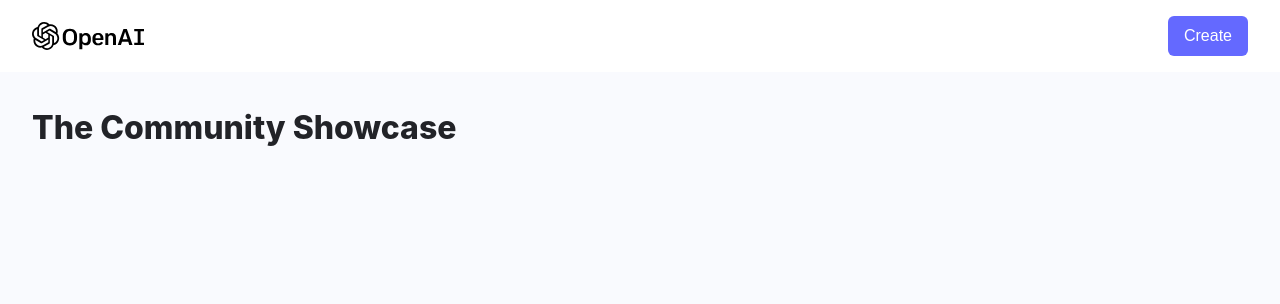
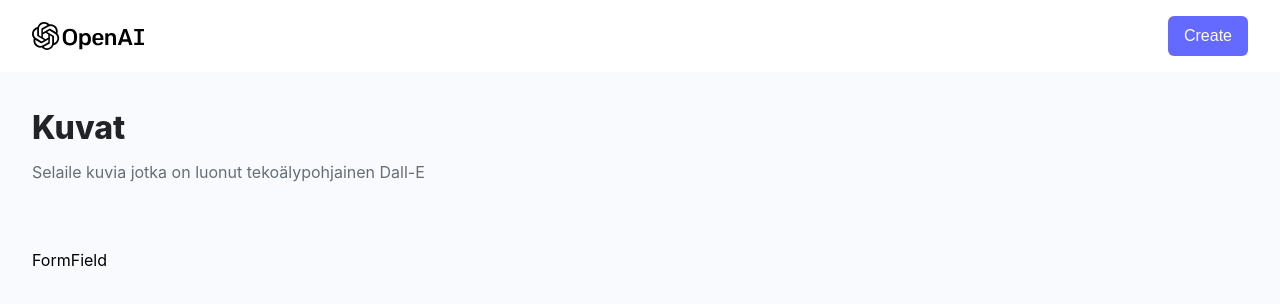
Before and after one commit to janisollo/ai_image_generator, a React (Vite) app in the folder client/: page / in a window 1280 px wide. Shown: the top 304 px of the page. Built offline with nearby package versions, Linux system fonts and the light colour scheme; a web font is replaced by a local one.

Commit message:
loading and wordCount created to display searches properly

```diff
--- a/client/src/pages/Home.jsx
+++ b/client/src/pages/Home.jsx
@@ -5,12 +5,46 @@
 const Home = () => {
   const [loading, setLoading] = useState(false);
   const [allPosts, setAllPosts] = useState(null);
+  const [searchText, setSearchText] = useState("");
+
+  const wordCount = searchText.split(" ").length;
+
   return (
     <section className="max-w-7xl mx-auto">
       <div>
-        <h1 className="font-extrabold text-[#222328] text-[32px]">
-          The Community Showcase
-        </h1>
+        <h1 className="font-extrabold text-[#222328] text-[32px]">Kuvat</h1>
+        <p className="mt-2 text-[#666e75] text-[16px] max-w-[500px]">
+          Selaile kuvia jotka on luonut tekoälypohjainen Dall-E
+        </p>
+      </div>
+
+      <div className="mt-16">
+        <FormField />
+      </div>
+      <div className="mt-10">
+        {loading ? (
+          <div className="flex justify-center items-center">
+            <Loader />
+          </div>
+        ) : (
+          <>
+            {searchText && (
+              <h2 className="font-medium text-[#666e75] text-xl mb-3">
+                {wordCount === 1 ? (
+                  <>
+                    Näytetään tulokset sanalla{" "}
+                    <span className="text-[222328]">{searchText}</span>
+                  </>
+                ) : (
+                  <>
+                    Näytetään tulokset sanoilla{" "}
+                    <span className="text-[222328]">{searchText}</span>
+                  </>
+                )}
+              </h2>
+            )}
+          </>
+        )}
       </div>
     </section>
   );
```
